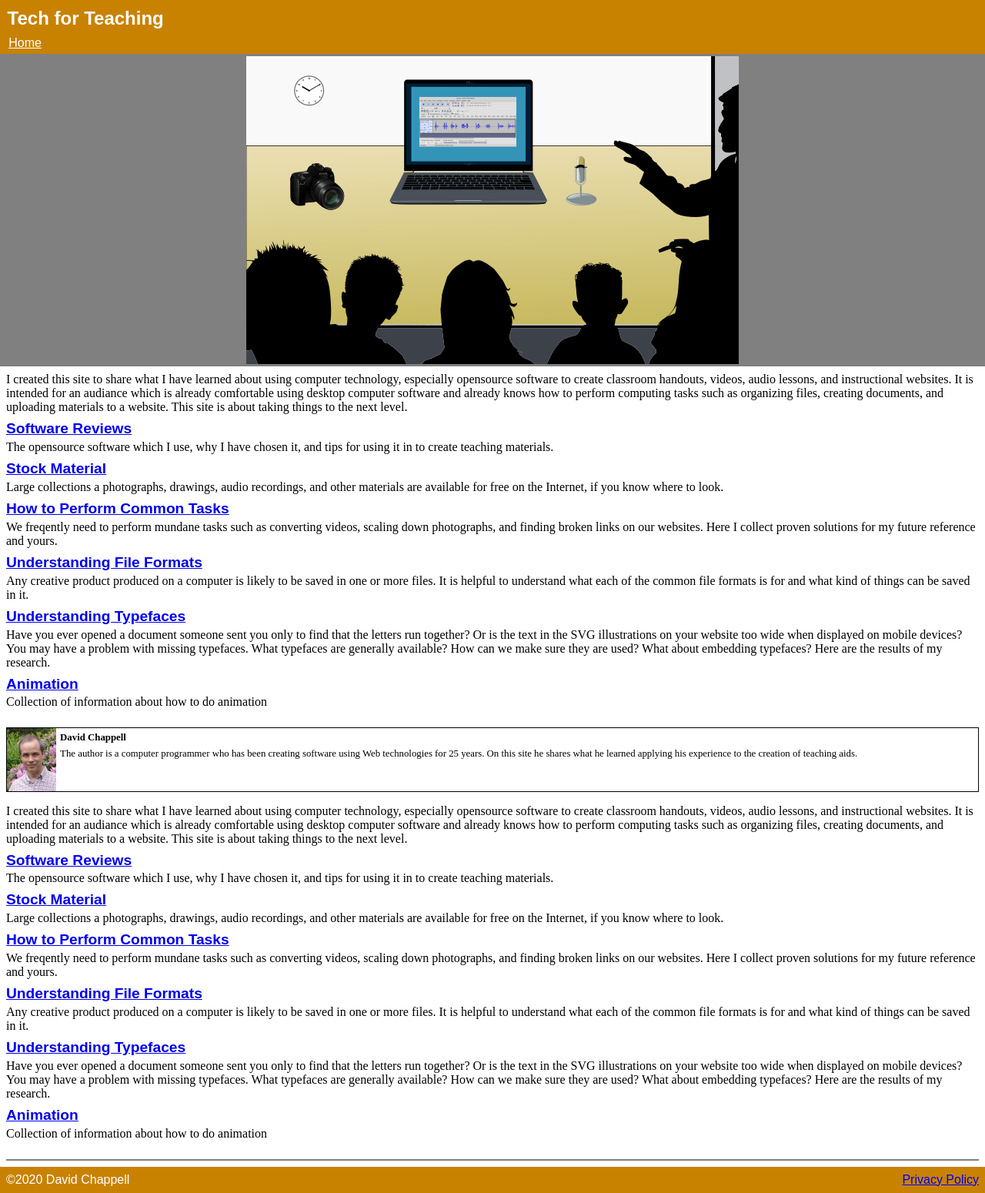
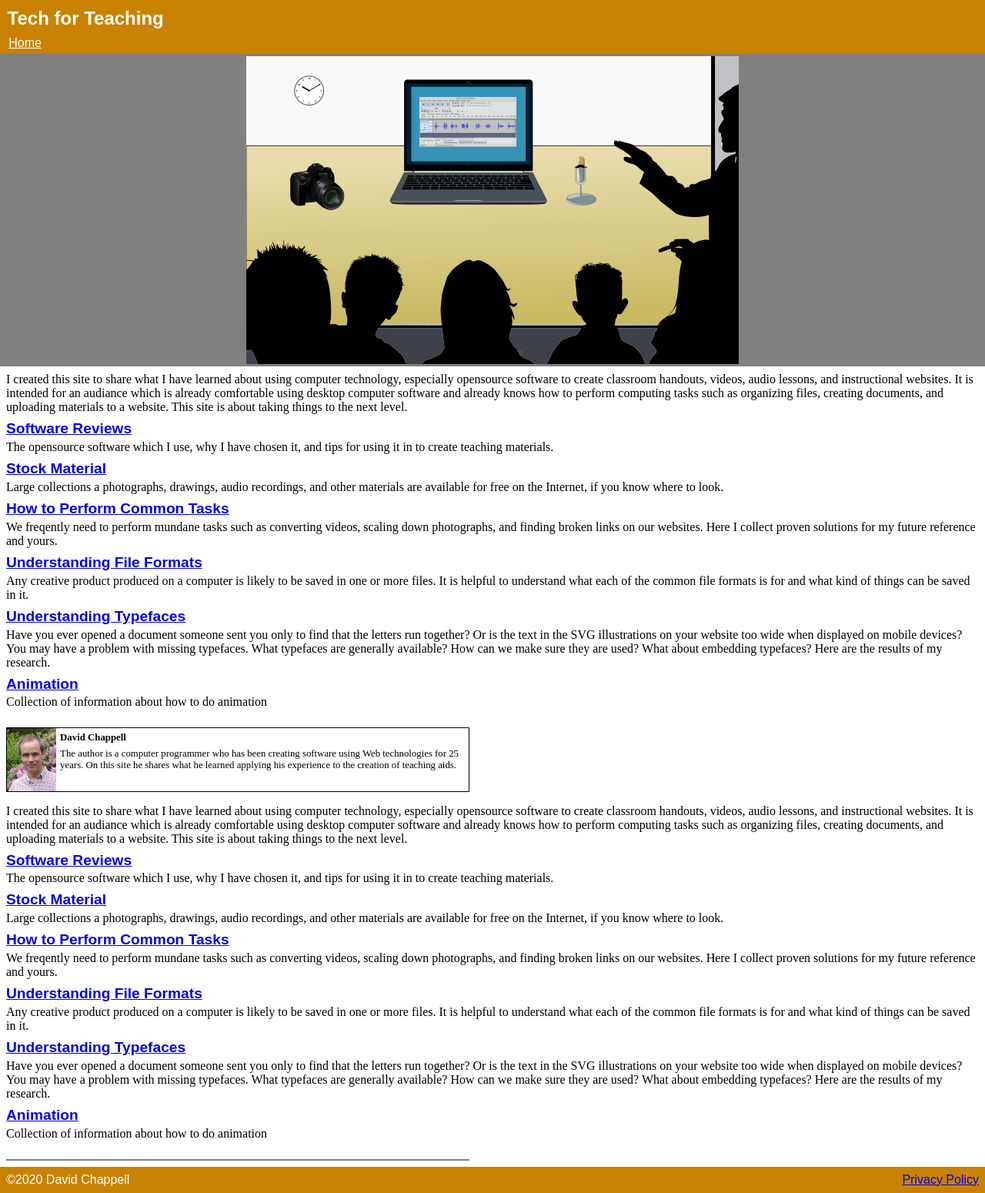
Before and after one commit to david672orford/tech-for-teaching, a Jekyll site: the page built from index.md, in a window 1280 px wide. Shown: the whole page at 77% size. Built offline with Jekyll 4.4.1, drawn with Linux system fonts in a browser that asks for light colours; our own code applies the rules of GitHub Pages for plain Markdown files.

Commit message:
formatting improvements

```diff
--- a/assets/css/style.css
+++ b/assets/css/style.css
@@ -100,6 +100,7 @@ DIV.author_box {
 	display: flex;
 	flex-direction: row;
 	align-items: start;
+	max-width: 600px;
 	margin: .5em;
 	border: thin solid black;
 	}
@@ -120,8 +121,7 @@ DIV.author_blurb {
 
 DIV.google_ads {
 	clear: both;
-	/*width: 80%;
-	max-width: 600px;*/
+	max-width: 600px;
 	margin: .5em;
 	border: thin solid #808080;
 	}
```
